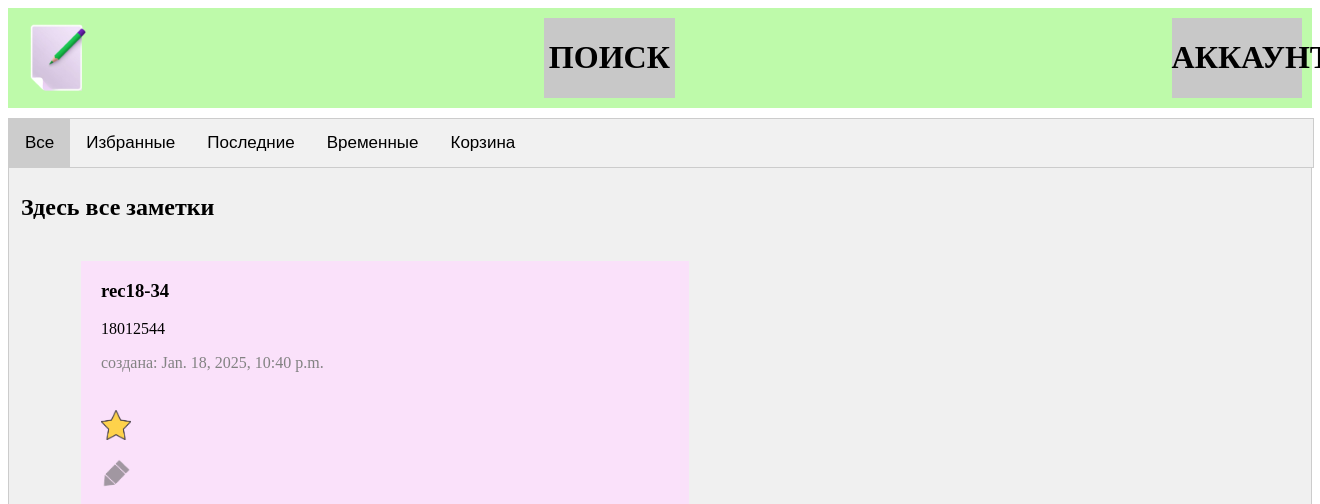
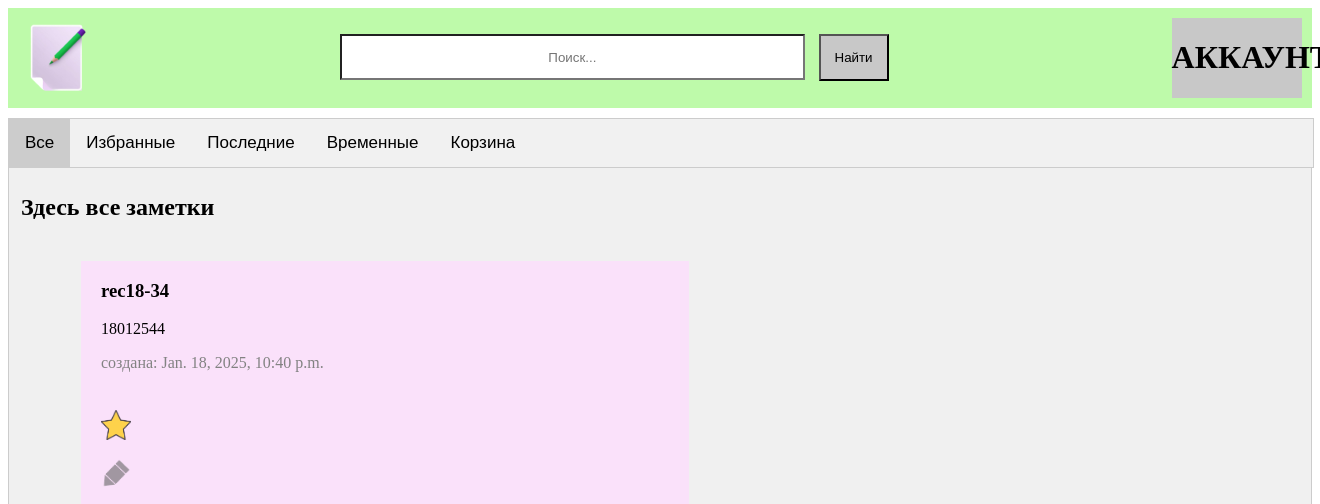
Before and after one commit to Artem-Git-rgb/Notes, a Django app: page / in a window 1320 px wide; the page is wider, and only the part inside the window is pictured. Shown: the top 504 px of that part. Run offline with Django 5.2, Linux system fonts and the light colour scheme; data comes from the database, SQL or seed files in the repository.

Commit message:
сделал поиск по сайту

```diff
--- a/notesApp/static/css/notesApp.css
+++ b/notesApp/static/css/notesApp.css
@@ -28,19 +28,44 @@
 
 }
 
+
+
 .search-class{
-    background: rgb(200, 200, 200);
-    width: 10%;
+    background: rgb(190, 250, 170);
+    width: 50%;
     height: 80px;
     margin-top: 5px;
     display: inline-block;
-    margin-right: 10px;
     text-align: center;
 
     display: flex;
     flex-direction: column;
-    justify-content: right;
+    justify-content: left;
 }
+
+.search-class-area{
+    background: rgb(255, 255, 255);
+    width: 70%;
+    height: 40px;
+    margin-top: 16px;
+    display: inline-block;
+    text-align: center;
+
+}
+
+.search-class-button{
+    background: rgb(200, 200, 200);
+    width: 70px;
+    height: 47px;
+    margin-top: 0px;
+    display: inline-block;
+    margin-left: 10px;
+    text-align: center;
+
+}
+
+
+
 
 .account-class{
     background: rgb(200, 200, 200);
--- a/notesApp/templates/notesApp/note_list.html
+++ b/notesApp/templates/notesApp/note_list.html
@@ -13,7 +13,21 @@
         <div class="logo-class">
             <img id="logo" name="logo" src="/static/img/logo_notes_3.png" width="80px" height="80px"/>
         </div>
-        <div class="search-class"><h1>ПОИСК</h1></div>
+
+
+        <div class="search-class">
+            <form id="search-form">
+              <input class="search-class-area" type="text" id="search-input" name="q" placeholder="Поиск...">
+              <button class="search-class-button" type="submit">Найти</button>
+            </form>
+
+
+
+
+    </div>
+
+
+        </div>
         <div class="account-class"><h1>АККАУНТ</h1></div>
     </header>
     <!-- main-body -->
@@ -24,8 +38,8 @@
             <button class="tablinks" onclick="openSection(event, 'Last')">Последние</button>
             <button class="tablinks" onclick="openSection(event, 'Time')">Временные</button>
             <button class="tablinks" onclick="openSection(event, 'Recycle')">Корзина</button>
-
-            <!-- https://html5css.ru/howto/howto_js_tabs.php        как сделать вкладки!!   -->
+            <button class="tablinks" onclick="openSection(event, 'tabSearch')" id="buttonSearch">Поиск</button>
+            <!-- https://html5css.ru/howto/howto_js_tabs.php   как сделать вкладки!!   -->
 
 
 
@@ -220,6 +234,13 @@
                 {% endfor %}
         </div>
 
+        <div id="tabSearch" class="tabcontent">
+
+            <div id="search-results">
+              <!-- Сюда будут загружены результаты поиска -->
+            </div>
+
+        </div>
 
 
 
@@ -454,4 +475,39 @@
 
 
 
+    $(document).ready(function() {
+
+      $("#search-form").submit(function(event) {
+        event.preventDefault(); // Предотвращаем обычную отправку формы
+
+        var query = $("#search-input").val(); // Получаем текст из input
+
+        $.ajax({
+          url: "/search/", // URL для обработки поиска (замените на ваш URL)
+          type: "GET", // Или "POST", в зависимости от вашего представления
+          data: { q: query }, // Передаем поисковый запрос
+          dataType: "html", // Ожидаемый тип данных ответа (может быть "json", "text" и др.)
+          success: function(data) {
+            $("#search-results").html(data); // Вставляем полученный HTML в блок с результатами
+          },
+          error: function(xhr, status, error) {
+            console.error("Ошибка AJAX:", status, error);
+            // Обработка ошибок (например, вывод сообщения об ошибке)
+            $("#search-results").html("<p>Ошибка при выполнении поиска.</p>");
+          }
+        });
+        $("#buttonSearch").show();
+        document.getElementById("buttonSearch").click();
+      });
+
+      $("#buttonSearch").hide();
+      $("#search-input").val('');
+
+
+    });
+
+
+
+
+
 </script>
--- a/notesApp/urls.py
+++ b/notesApp/urls.py
@@ -1,9 +1,12 @@
-from django.urls import path, include
+from django.urls import path, re_path, include
 from . import views
 from .views import add_note
 from .views import save_note
 from .views import test_page
 from .views import get_info
+from .views import search
+
+#from django.conf.urls import url
 from django.contrib import admin
 
 
@@ -13,7 +16,7 @@ urlpatterns = [
     path('save/', save_note, name='save_note'),
     path('test/', test_page, name='test_page'),
     path('note/xml/<int:id>/', get_info, name='get_info'),
-
+    path('search/', search, name='search'),
 
     #path('admin/', admin.site.urls),
     #path('add/', add_note, name='add_note'),
--- a/notesApp/views.py
+++ b/notesApp/views.py
@@ -5,59 +5,13 @@ import xml.etree.ElementTree as ET
 from .models import Note, Image
 from .forms import NoteForm
 
-
+from django.shortcuts import render
 
 """
-from flask import Flask, request, render_template, redirect
-from werkzeug.utils import secure_filename
-from PIL import Image
-import os
-"""
-
-"""
-app = Flask(__name__)
-app.config['UPLOAD_FOLDER'] = 'uploads/' # Директория для хранения изображений
-app.secret_key = "46324gf36r623rt" # Замените на ваш секретный ключ
-
-if not os.path.exists(app.config['UPLOAD_FOLDER']):
-    os.makedirs(app.config['UPLOAD_FOLDER'])
-
-ALLOWED_EXTENSIONS = {'png', 'jpg', 'jpeg', 'gif'}
-
-def allowed_file(filename):
-    return '.' in filename and \
-           filename.rsplit('.', 1)[1].lower() in ALLOWED_EXTENSIONS
-
-@app.route('/', methods=['GET', 'POST'])
-def upload_file():
-    if request.method == 'POST':
-        if 'file' not in request.files:
-            return redirect(request.url)
-        file = request.files['file']
-        if file.filename == '':
-            return redirect(request.url)
-        if file and allowed_file(file.filename):
-            filename = secure_filename(file.filename)
-            file.save(os.path.join(app.config['UPLOAD_FOLDER'], filename))
-
-            # Опционально: изменение размера изображения с помощью Pillow
-            try:
-                img = Image.open(os.path.join(app.config['UPLOAD_FOLDER'], filename))
-                img.thumbnail((128, 128)) # Изменяем размер на 128x128 пикселей, сохраняя пропорции
-                img.save(os.path.join(app.config['UPLOAD_FOLDER'], filename))
-            except IOError as e:
-                print(f"Ошибка обработки изображения: {e}")
-
-            return redirect('/success')
-    return render_template('upload.html')
-
-
-@app.route('/success')
-def success():
-    return "Файл успешно загружен!"
-
-if __name__ == '__main__':
-    app.run(debug=True)
+def search(request):
+    query = request.GET.get('q')
+    results = Note.objects.filter(title__icontains=query)  # Поиск по полю 'title'
+    return render(request, 'search_results.html', {'results': results, 'query': query})
 
 """
 
@@ -81,9 +35,17 @@ def note_list(request):
     notesTemp = Note.objects.exclude(action_dt='').order_by('-action_dt') #111
     notesLast = Note.objects.filter(is_last=1).order_by('-last_update').order_by('-created_at')
     notesRec = Note.objects.filter(is_in_recycle=1)
+
+
+   # results = Note.objects.filter(title__icontains=query)  # Поиск по полю 'title'
+   # return render(request, 'search_results.html', {'results': results, 'query': query})
+
     return render(request, 'notesApp/note_list.html',
-                  {'notes': notes, 'notesDesc': notesDesc, 'notesFavs': notesFavs, 'notesTemp': notesTemp,
-                   'notesLast': notesLast, 'notesRec': notesRec})
+              {'notes': notes, 'notesDesc': notesDesc, 'notesFavs': notesFavs, 'notesTemp': notesTemp,
+               'notesLast': notesLast, 'notesRec': notesRec})
+
+
+
 
 
 def save_note(request):
@@ -115,21 +77,6 @@ def save_note(request):
 
         # Сохраняем картинку
         #if count(request.FILES) > 0:
-
-
-
-
-
-
-
-
-
-
-
-
-
-
-
 
 
         return redirect('/')  # Перенаправляем на страницу успеха
@@ -184,3 +131,18 @@ def get_info(request, id):
 
     # Возвращаем ответ с правильным заголовком
     return HttpResponse(xml_str, content_type='application/xml')
+
+
+
+
+def search(request):
+    query = request.GET.get('q', '') # Получаем поисковый запрос
+    if query:
+        # ... ваш код поиска (например, с использованием Haystack или filter) ...
+        results = Note.objects.filter(title__icontains=query).order_by('-last_update').order_by('-created_at')
+
+        return render(request, 'search_results.html', {'results': results, 'query': query})
+
+
+    else:
+        return render(request, 'search_results.html') # Возвращаем пустой шаблон, если запроса нет
```
Also changed, not shown: notesApp/templates/search_results.html (added, +42 -0 lines).
